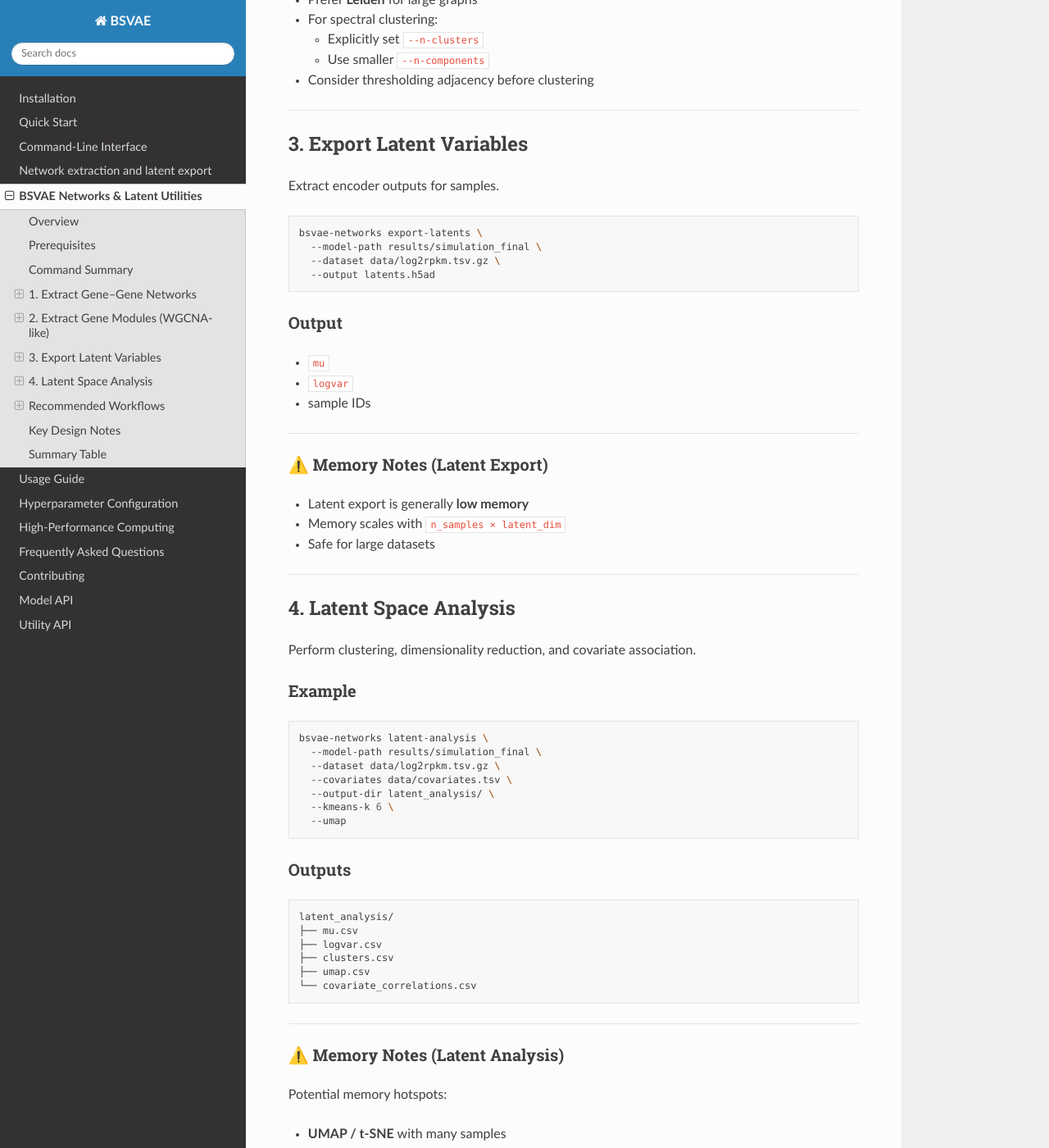
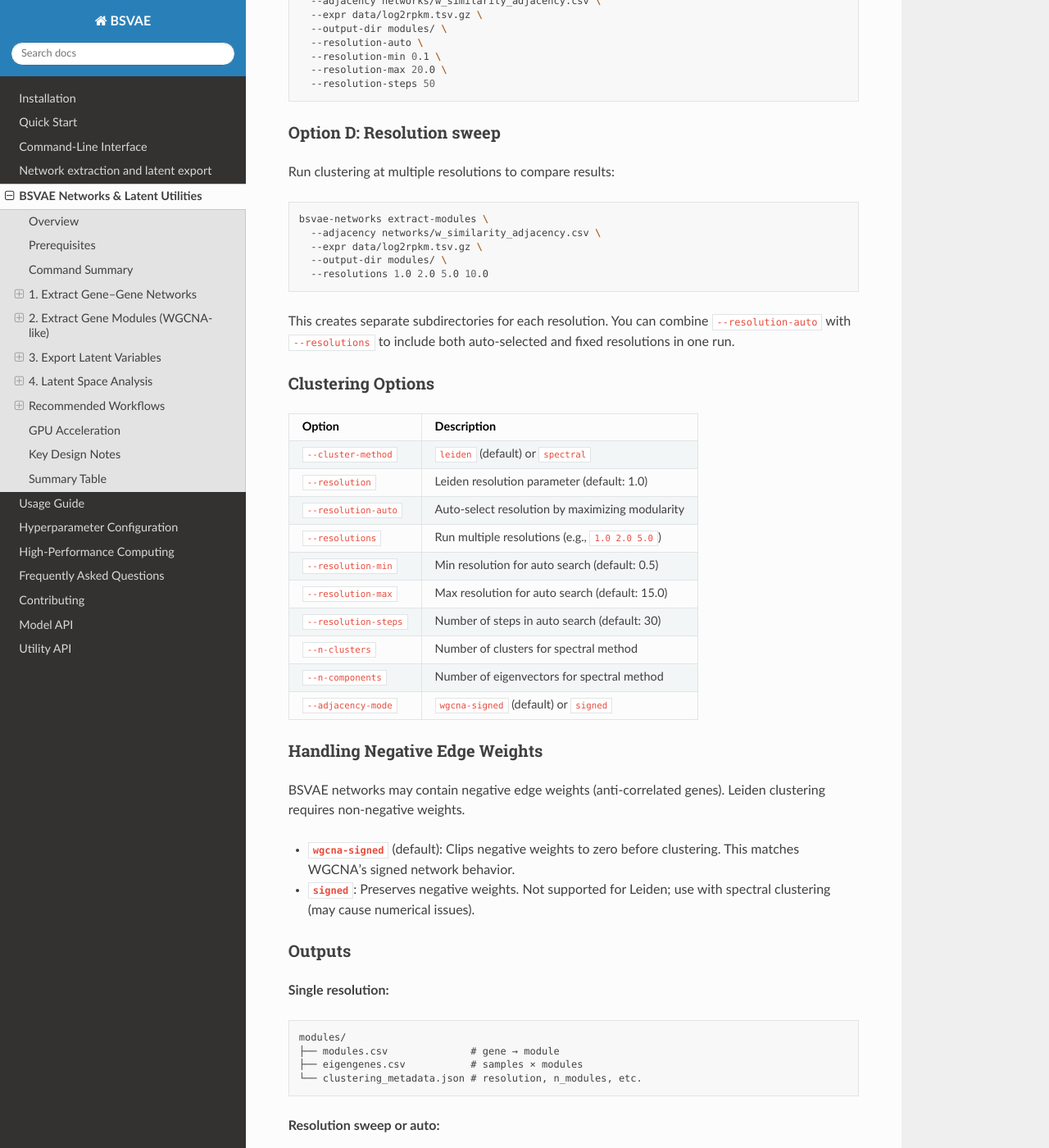
Before and after one commit to heart-gen/BSVAE, a Sphinx documentation site: the page built from docs/bsvae_networks.md, in a window 1280 px wide and 1400 px high, scrolled down 3750 px. Shown: the whole window at 82% size. Built offline with Sphinx 7.4.7 and the Read the Docs theme 3.1.0, drawn with Linux system fonts in a browser that asks for light colours; some of the changed text lies outside the part shown.

Commit message:
Fix network module bugs and improve efficiency
Bug fixes:
- Fix save_edge_list_compressed ignoring include_self parameter
- Add negative-weight handling to spectral_modules (adjacency_mode param)
- Add warning when laplacian method skipped due to missing model attribute
- Add precision_tol parameter to compute_graphical_lasso to filter float artifacts

Performance improvements:
- Reuse Leiden partition from resolution optimization (avoid redundant clustering)
- Use GPU for matrix multiply in compute_graphical_lasso

Documentation:
- Add GPU acceleration section to bsvae_networks.md and networks.md
- Expand module extraction docs with resolution-auto, resolution sweep, and options table

Co-Authored-By: Claude Opus 4.5 <noreply@anthropic.com>

````diff
--- a/docs/bsvae_networks.md
+++ b/docs/bsvae_networks.md
@@ -154,12 +154,101 @@ bsvae-networks extract-modules \
   --n-clusters 20
 ```
 
+### Option C: Automatic resolution selection
+
+Let BSVAE find the optimal Leiden resolution by maximizing modularity:
+
+```bash
+bsvae-networks extract-modules \
+  --adjacency networks/w_similarity_adjacency.csv \
+  --expr data/log2rpkm.tsv.gz \
+  --output-dir modules/ \
+  --cluster-method leiden \
+  --resolution-auto
+```
+
+This searches resolutions in [0.5, 15.0] (configurable) and selects the one
+with highest modularity score. No ground truth labels are required.
+
+**Tuning the search:**
+
+```bash
+bsvae-networks extract-modules \
+  --adjacency networks/w_similarity_adjacency.csv \
+  --expr data/log2rpkm.tsv.gz \
+  --output-dir modules/ \
+  --resolution-auto \
+  --resolution-min 0.1 \
+  --resolution-max 20.0 \
+  --resolution-steps 50
+```
+
+### Option D: Resolution sweep
+
+Run clustering at multiple resolutions to compare results:
+
+```bash
+bsvae-networks extract-modules \
+  --adjacency networks/w_similarity_adjacency.csv \
+  --expr data/log2rpkm.tsv.gz \
+  --output-dir modules/ \
+  --resolutions 1.0 2.0 5.0 10.0
+```
+
+This creates separate subdirectories for each resolution. You can combine
+`--resolution-auto` with `--resolutions` to include both auto-selected and
+fixed resolutions in one run.
+
+### Clustering Options
+
+| Option | Description |
+| ------ | ----------- |
+| `--cluster-method` | `leiden` (default) or `spectral` |
+| `--resolution` | Leiden resolution parameter (default: 1.0) |
+| `--resolution-auto` | Auto-select resolution by maximizing modularity |
+| `--resolutions` | Run multiple resolutions (e.g., `1.0 2.0 5.0`) |
+| `--resolution-min` | Min resolution for auto search (default: 0.5) |
+| `--resolution-max` | Max resolution for auto search (default: 15.0) |
+| `--resolution-steps` | Number of steps in auto search (default: 30) |
+| `--n-clusters` | Number of clusters for spectral method |
+| `--n-components` | Number of eigenvectors for spectral method |
+| `--adjacency-mode` | `wgcna-signed` (default) or `signed` |
+
+### Handling Negative Edge Weights
+
+BSVAE networks may contain negative edge weights (anti-correlated genes).
+Leiden clustering requires non-negative weights.
+
+* **`wgcna-signed`** (default): Clips negative weights to zero before clustering.
+  This matches WGCNA's signed network behavior.
+* **`signed`**: Preserves negative weights. Not supported for Leiden; use with
+  spectral clustering (may cause numerical issues).
+
 ### Outputs
+
+**Single resolution:**
 
 ```text
 modules/
-├── modules.csv      # gene → module
-├── eigengenes.csv   # samples × modules
+├── modules.csv              # gene → module
+├── eigengenes.csv           # samples × modules
+└── clustering_metadata.json # resolution, n_modules, etc.
+```
+
+**Resolution sweep or auto:**
+
+```text
+modules/
+├── res_auto/                # auto-selected resolution
+│   ├── modules.csv
+│   ├── eigengenes.csv
+│   └── clustering_metadata.json
+├── res_1_0/                 # resolution 1.0
+│   └── ...
+├── res_5_0/                 # resolution 5.0
+│   └── ...
+├── resolution_sweep_summary.json
+└── resolution_sweep_summary.tsv
 ```
 
 ---
@@ -279,6 +368,25 @@ latent-analysis (UMAP / clustering)
 
 ---
 
+## GPU Acceleration
+
+BSVAE network utilities use GPU acceleration where possible via PyTorch.
+
+| Operation | GPU | Notes |
+| --------- | --- | ----- |
+| Model inference (encoder) | ✅ | Automatic if CUDA available |
+| W similarity (`w_similarity`) | ✅ | PyTorch matrix operations |
+| Latent covariance (`latent_cov`) | ✅ | PyTorch matrix operations |
+| Laplacian refinement (`laplacian`) | ✅ | PyTorch matrix operations |
+| Graphical Lasso (`graphical_lasso`) | ⚠️ Partial | Reconstruction on GPU, fitting on CPU (sklearn) |
+| Leiden clustering | ❌ | CPU only (leidenalg library) |
+| Spectral clustering | ❌ | CPU only (sklearn library) |
+| Eigengene computation (PCA) | ❌ | CPU only (sklearn library) |
+
+GPU is used automatically when available. No configuration is required.
+
+---
+
 ## Key Design Notes
 
 * **Adjacency ≠ modules**
````
Also changed, not shown: docs/networks.md (+45 -0 lines), 3 other files.
